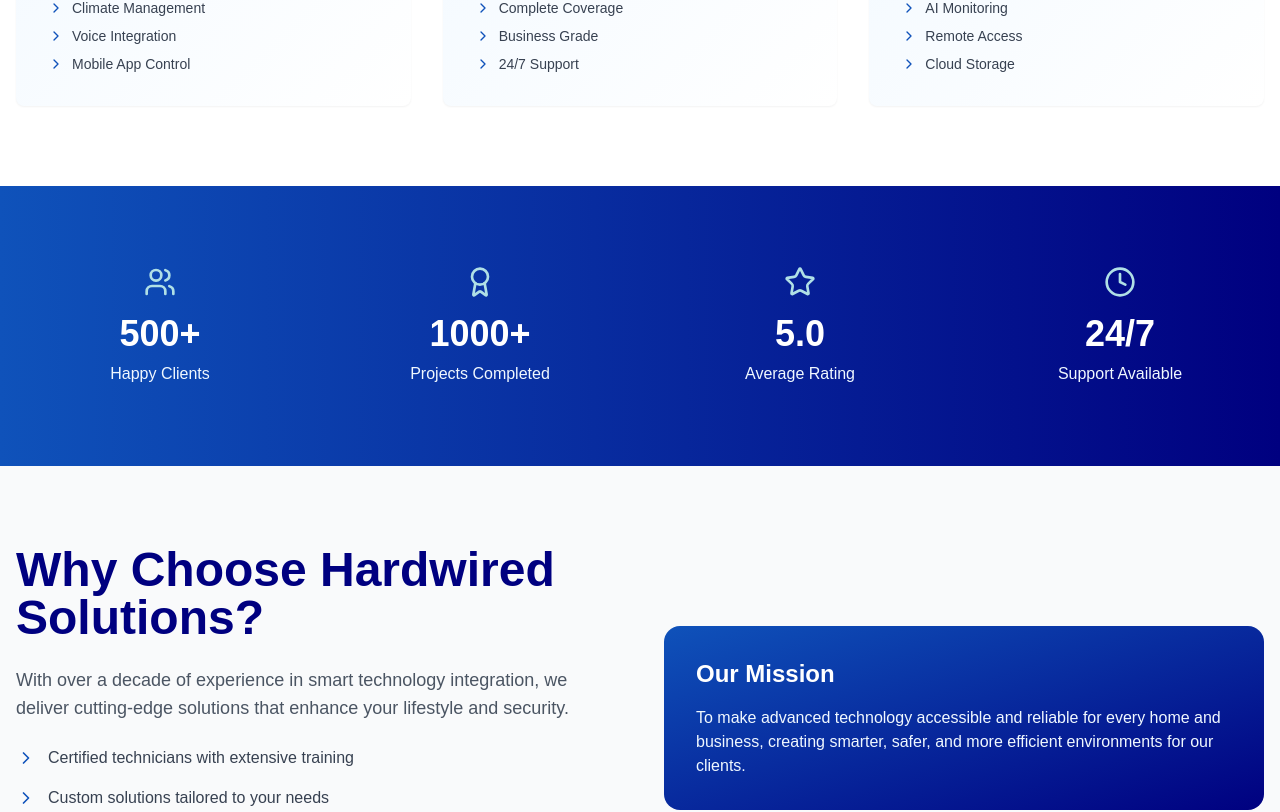
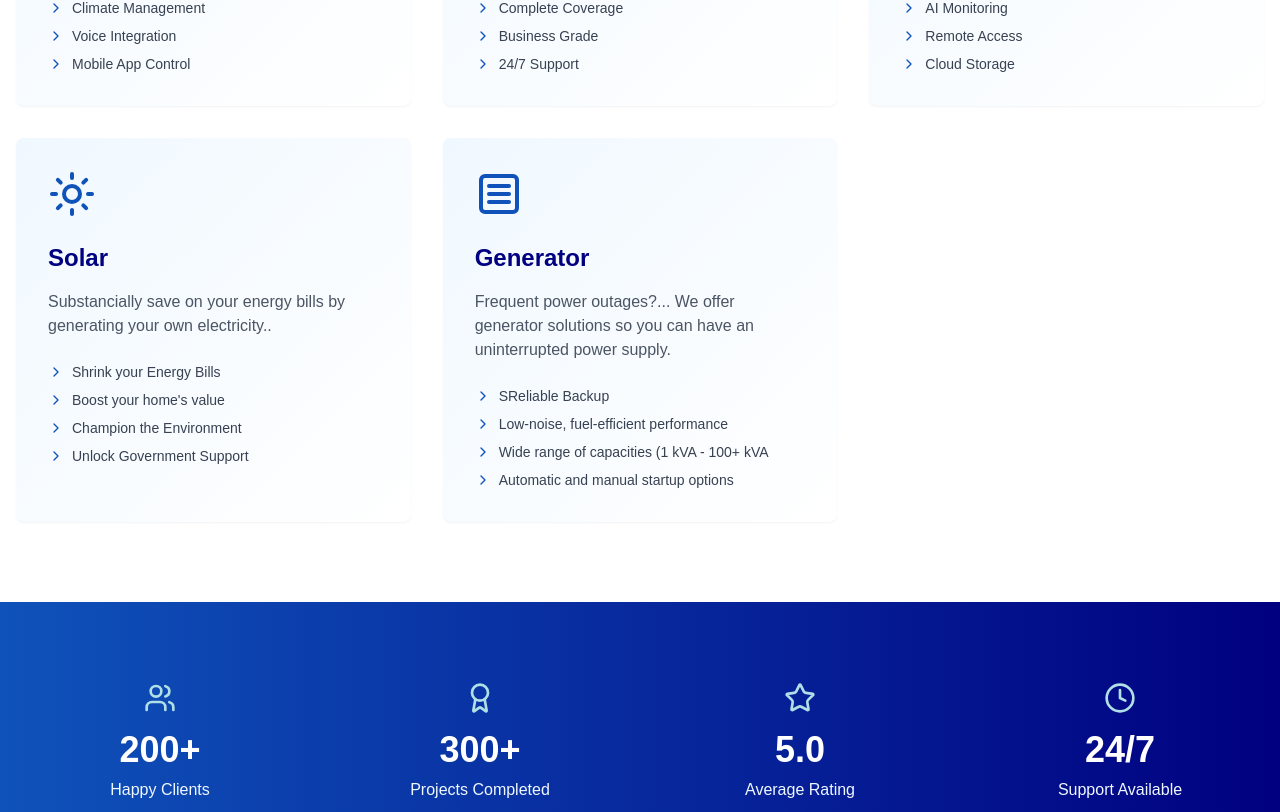
Before and after one commit to ninjkaketan/hardwiredsolutions, a Next.js app: page / in a window 1280 px wide. Shown: the part 1314-2126 px from the top of the page. Built offline with nearby package versions, Linux system fonts and the light colour scheme.

Commit message:
Reverse Update

```diff
--- a/app/page.tsx
+++ b/app/page.tsx
@@ -5,7 +5,7 @@ import { Button } from "@/components/ui/button"
 import { Card, CardContent } from "@/components/ui/card"
 import { Input } from "@/components/ui/input"
 import { Textarea } from "@/components/ui/textarea"
-import { Menu, X, Home, Wifi, Shield, Phone, Mail, MapPin, ChevronRight, Star, Users, Award, Clock } from "lucide-react"
+import { Menu, X, Home, Wifi, Shield, Phone, Mail, MapPin, ChevronRight, SquareMenu ,  Star, Users, Award, Clock, Sun } from "lucide-react"
 import emailjs from '@emailjs/browser';
 import { useRef } from 'react';
 
@@ -182,6 +182,20 @@ const sendEmail = (e: React.FormEvent) => {
                   "Advanced surveillance systems with AI-powered monitoring and real-time alerts for maximum protection.",
                 features: ["4K Surveillance", "AI Monitoring", "Remote Access", "Cloud Storage"],
               },
+              {
+                icon: <Sun size={48} />,
+                title: "Solar",
+                description:
+                  "Substancially save on your energy bills by generating your own electricity..",
+                features: ["Shrink your Energy Bills", "Boost your home's value", "Champion the Environment", "Unlock Government Support"],
+              },
+              {
+                icon: <SquareMenu size={48} />,
+                title: "Generator",
+                description:
+                  "Frequent power outages?... We offer generator solutions so you can have an uninterrupted power supply.",
+                features: ["SReliable Backup", "Low-noise, fuel-efficient performance", "Wide range of capacities (1 kVA - 100+ kVA", "Automatic and manual startup options"],
+              },
             ].map((service, index) => (
               <Card
                 key={index}
@@ -213,8 +227,8 @@ const sendEmail = (e: React.FormEvent) => {
         <div className="container mx-auto px-4">
           <div className="grid md:grid-cols-4 gap-8 text-center">
             {[
-              { icon: <Users size={32} />, number: "500+", label: "Happy Clients" },
-              { icon: <Award size={32} />, number: "1000+", label: "Projects Completed" },
+              { icon: <Users size={32} />, number: "200+", label: "Happy Clients" },
+              { icon: <Award size={32} />, number: "300+", label: "Projects Completed" },
               { icon: <Star size={32} />, number: "5.0", label: "Average Rating" },
               { icon: <Clock size={32} />, number: "24/7", label: "Support Available" },
             ].map((stat, index) => (
@@ -235,7 +249,7 @@ const sendEmail = (e: React.FormEvent) => {
             <div>
               <h2 className="text-4xl md:text-5xl font-bold text-deep-navy mb-6">Why Choose Hardwired Solutions?</h2>
               <p className="text-lg text-gray-600 mb-6">
-                With over a decade of experience in smart technology integration, we deliver cutting-edge solutions that
+                With over 5+ years experience in smart technology integration, we deliver cutting-edge solutions that
                 enhance your lifestyle and security.
               </p>
               <div className="space-y-4">
@@ -264,6 +278,7 @@ const sendEmail = (e: React.FormEvent) => {
           </div>
         </div>
       </section>
+
 
       {/* Contact Section */}
       <section id="contact" className="py-20 bg-white">
@@ -351,7 +366,7 @@ const sendEmail = (e: React.FormEvent) => {
             </div>
           </div>
           <div className="border-t border-sapphire mt-8 pt-8 text-center text-ice-blue">
-            <p>&copy; 2025 Hardwired Solutions. All rights reserved.</p>
+            <p> K10 </p>
           </div>
         </div>
       </footer>
```
Also changed, not shown: public/alltree.jpg (added).
